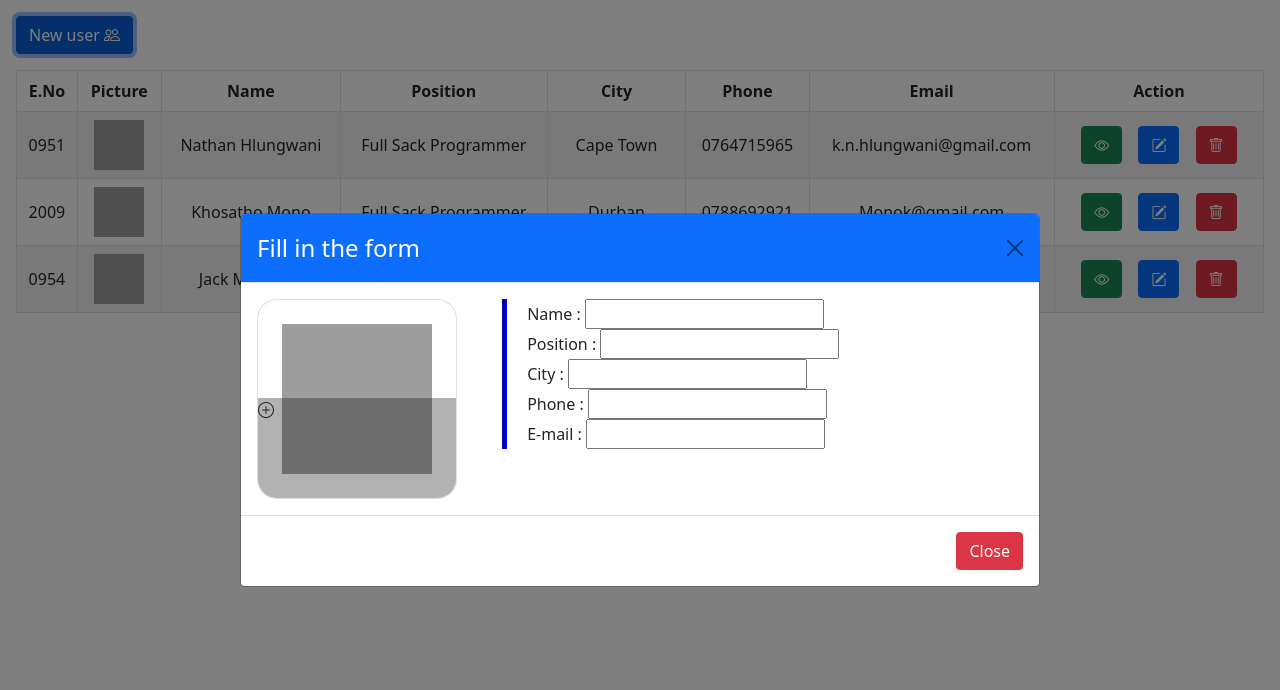
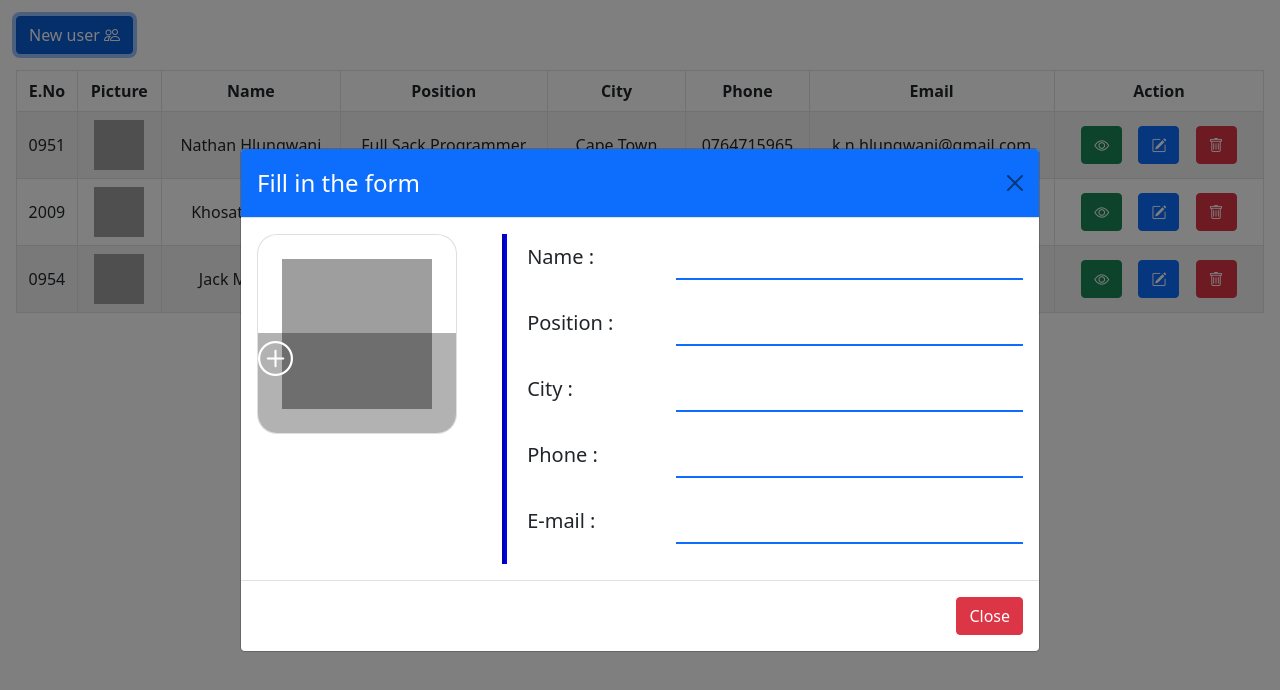
Before and after one commit to Nathandiv/sprint_project, a plain HTML site: page index.html in a window 1280 px wide. Both pictures are taken after a click on the button "New user". Drawn offline with nearby package versions, Linux system fonts and the light colour scheme; grey boxes are pictures that could not be loaded.

Commit message:
added css for form .inputfield > div form .inputfield > div label form .inputfield > div input

```diff
--- a/style.css
+++ b/style.css
@@ -39,8 +39,17 @@ cursor: pointer;
 
 }
 
+.upLoad i {
+    color: #fff;
+    font-size: 35px;
+}
+
 .imgHolder .upLoad input{
     display: none;
+}
+
+.imgHolder :hover .upLoad {
+    display: flex;
 }
 
 .imgHolder .upLoad {
@@ -58,3 +67,24 @@ cursor: pointer;
     padding-left: 20px;
 
 }
+
+form .inputfield > div {
+    width: 100%;
+    display: flex;
+    justify-content: space-between;
+    align-items: center;
+    margin-bottom: 20px;
+}
+
+form .inputfield > div label {
+    font-size: 20px;
+    font-weight: 500;
+}
+
+form .inputfield > div input {
+    width: 70%;
+    padding: 10px;
+    border: none;
+    outline: none;
+    border-bottom: 2px solid #0d6efd ;
+}
```
